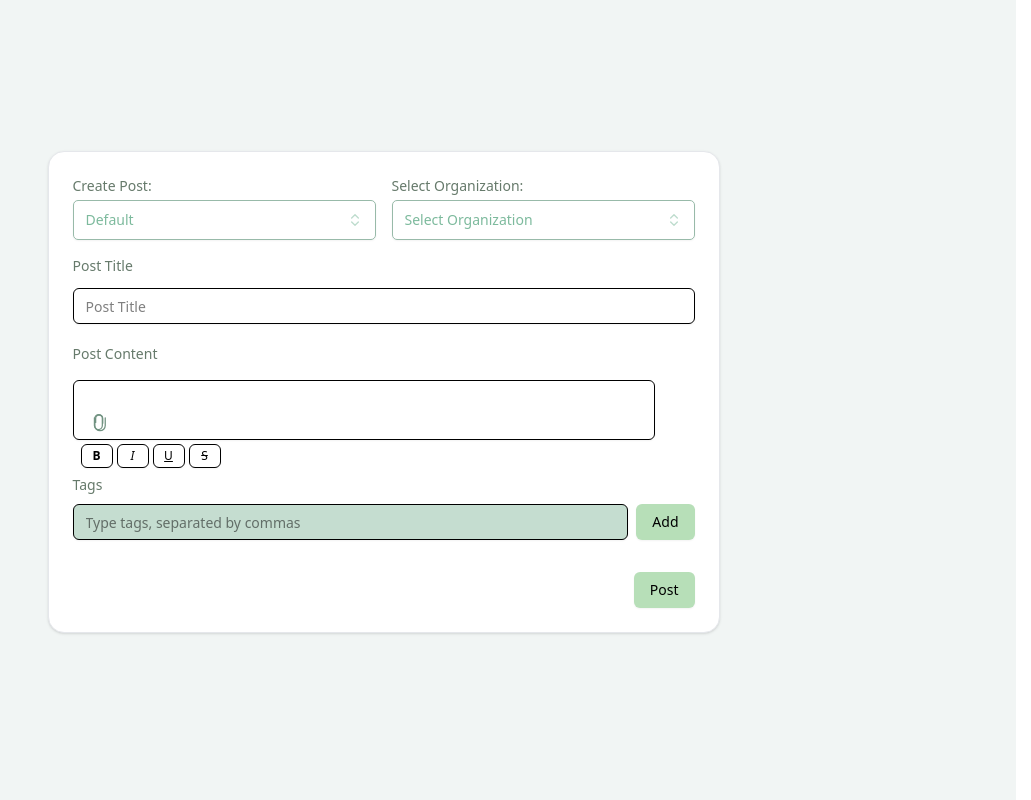
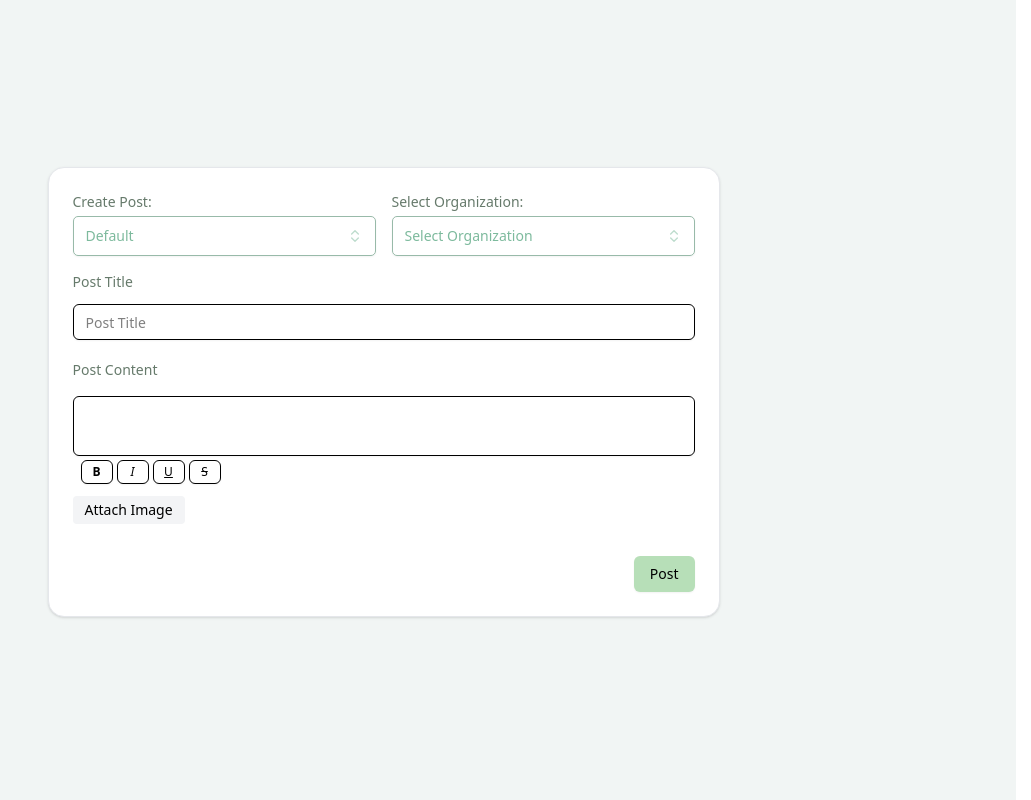
Before and after one commit to kemdav/Tambayan, a Next.js app: page /test/create-post-test in a window 1280 px wide. Shown: the whole page, without its empty margins (249-1280 px from the left). Built offline with nearby package versions, Linux system fonts and the light colour scheme.

Commit message:
fix: made post types and updated display post to receive data from createpost

```diff
--- a/src/app/components/ui/general/create-post-component.tsx
+++ b/src/app/components/ui/general/create-post-component.tsx
@@ -87,6 +87,7 @@ export function CreatePostComponent({
             onSelect={onPostTypeChange}
           />
         </div>
+        {postType === "default" && (
           <div className="flex-1">
             <label className="block text-sm font-medium text-neutral-muted-olive mb-1">Select Organization:</label>
             <DropdownRole
@@ -97,6 +98,7 @@ export function CreatePostComponent({
               onSelect={onOrgChange}
             />
           </div>
+        )}
       </div>
       {postType === "default" && (
         <>
@@ -115,17 +117,18 @@ export function CreatePostComponent({
               onChange={val => onContentChange(val as string)}
               isFormattable={true}
               multiline={true}
-              placeholder="What's happening in your organization?"
-              className="mb-2 pr-10"
+              placeholder="What's happening in your organizaticfbcbcbon?"
+              className="mb-2"
             />
-            {/* Clip icon for photo attachment */}
+            <div className="mt-10">
               <button
                 type="button"
-              className="absolute bottom-3 left-3 p-1 rounded hover:bg-gray-100"
+                className="px-3 py-1 rounded bg-gray-100 hover:bg-secondary-light-moss hover:text-white text-sm font-medium transition-colors"
                 onClick={() => document.getElementById('photo-upload-input')?.click()}
                 tabIndex={-1}
+                aria-label="Attach photo"
               >
-              <svg width="20" height="20" fill="none" viewBox="0 0 24 24"><path d="M16.5 13.5V7.75a4.75 4.75 0 10-9.5 0v8.5a6.25 6.25 0 0012.5 0V7" stroke="#719281" strokeWidth="1.5" strokeLinecap="round" strokeLinejoin="round"/><path d="M8 12.5V7.75a4 4 0 118 0v8.5a4.75 4.75 0 11-9.5 0V7" stroke="#719281" strokeWidth="1.5" strokeLinecap="round" strokeLinejoin="round"/></svg>
+                Attach Image
               </button>
               <input
                 id="photo-upload-input"
@@ -136,21 +139,12 @@ export function CreatePostComponent({
               />
               {photoFile && <span className="text-xs ml-2">{photoFile.name}</span>}
             </div>
-          {/* Tags UI using TagComponent */}
-          <div className="mb-2">
-            <label className="text-sm font-medium text-neutral-muted-olive">Tags</label>
-            <TagComponent
-              tags={tags}
-              tagInput={tagInput}
-              onTagInputChange={onTagInputChange ?? (() => {})}
-              onAddTag={onAddTag ?? (() => {})}
-              onRemoveTag={onRemoveTag}
-            />
           </div>
         </>
       )}
       {postType === "event" && (
         <>
+          <label className="text-sm font-medium text-neutral-muted-olive">Event Title</label>
           <Input
             type="text"
             placeholder="Event Title"
@@ -167,6 +161,27 @@ export function CreatePostComponent({
             placeholder="What's happening in your organization?"
             className="mb-2"
           />
+          {/* Attach Image button below description */}
+          <div className="mt-10">
+            <button
+              type="button"
+              className="px-3 py-1 rounded bg-gray-100 hover:bg-secondary-light-moss hover:text-white text-sm font-medium transition-colors"
+              onClick={() => document.getElementById('photo-upload-input')?.click()}
+              tabIndex={-1}
+              aria-label="Attach photo"
+            >
+              Attach Image
+            </button>
+            <input
+              id="photo-upload-input"
+              type="file"
+              accept="image/*"
+              style={{ display: 'none' }}
+              onChange={e => onPhotoChange && onPhotoChange(e.target.files?.[0] || null)}
+            />
+            {photoFile && <span className="text-xs ml-2">{photoFile.name}</span>}
+          </div>
+          <label className="text-sm font-medium text-neutral-muted-olive">Location</label>
           <Input
             type="text"
             placeholder="Location"
@@ -174,6 +189,7 @@ export function CreatePostComponent({
             onChange={e => onEventLocationChange && onEventLocationChange(e.target.value)}
             className="mb-2"
           />
+          <label className="text-sm font-medium text-neutral-muted-olive">Date</label>
           <Input
             type="text"
             placeholder="Date"
@@ -181,6 +197,7 @@ export function CreatePostComponent({
             onChange={e => onEventDateChange && onEventDateChange(e.target.value)}
             className="mb-2"
           />
+          <label className="text-sm font-medium text-neutral-muted-olive">Registration Period</label>
           <Input
             type="text"
             placeholder="Registration Period"
--- a/src/app/components/ui/general/display-post-component.tsx
+++ b/src/app/components/ui/general/display-post-component.tsx
@@ -26,6 +26,9 @@ interface DisplayPostComponentProps {
   orgLabel?: string;
   recipient?: string;
   isDetailed?: boolean;
+  eventLocation?: string;
+  eventDate?: string;
+  registrationPeriod?: string;
 }
 
 const EllipsisIcon = (props: React.SVGProps<SVGSVGElement>) => (
@@ -57,7 +60,10 @@ export const DisplayPostComponent: React.FC<DisplayPostComponentProps> = ({
   onComment,
   orgLabel: initialOrgLabel,
   recipient,
-  isDetailed = true,
+  isDetailed = false,
+  eventLocation,
+  eventDate,
+  registrationPeriod,
 }) => {
   const [showComment, setShowComment] = React.useState(false);
   const [showEdit, setShowEdit] = useState(false);
@@ -114,11 +120,11 @@ export const DisplayPostComponent: React.FC<DisplayPostComponentProps> = ({
           <div className="flex flex-col">
             <span className="font-semibold text-sm text-neutral-muted-olive flex items-center gap-2">
               {isDetailed ? (
+                posterName
+              ) : (
                 <>
-                  {posterName}{recipient ? ` to ${recipient}` : ''}
+                  {posterName}{recipient ? ` to ${recipient.toUpperCase()}` : ''}
                 </>
-              ) : (
-                posterName
               )}
             </span>
             <span className="text-xs text-gray-400">{daysSincePosted} days ago</span>
@@ -132,6 +138,21 @@ export const DisplayPostComponent: React.FC<DisplayPostComponentProps> = ({
         {displayEvent && (
           <div className="mb-2 text-base">
             <span className="font-bold">Event:</span> {displayEvent}
+          </div>
+        )}
+        {eventLocation && (
+          <div className="mb-1 text-sm text-gray-700">
+            <span className="font-semibold">Location:</span> {eventLocation}
+          </div>
+        )}
+        {eventDate && (
+          <div className="mb-1 text-sm text-gray-700">
+            <span className="font-semibold">Date:</span> {eventDate}
+          </div>
+        )}
+        {registrationPeriod && (
+          <div className="mb-2 text-sm text-gray-700">
+            <span className="font-semibold">Registration Period:</span> {registrationPeriod}
           </div>
         )}
         <div
--- a/src/app/components/ui/general/tag-component.tsx
+++ b/src/app/components/ui/general/tag-component.tsx
@@ -30,7 +30,7 @@ export function TagComponent({ tags, tagInput, onTagInputChange, onAddTag, onRem
       <div className="flex gap-2">
         <Input
           type="text"
-          placeholder="Type tags, separated by commas"
+          placeholder="Type tags"
           value={tagInput}
           onChange={e => onTagInputChange(e.target.value)}
           onKeyDown={e => {
--- /dev/null
+++ b/src/app/test/createpost-wd-display/page.tsx
@@ -0,0 +1,85 @@
+"use client";
+import * as React from "react";
+import { CreatePostComponent } from "@/app/components/ui/general/create-post-component";
+import { DisplayPostComponent } from "@/app/components/ui/general/display-post-component";
+
+export default function CreatePostWDDisplayTestPage() {
+  const [postType, setPostType] = React.useState("default");
+  const [org, setOrg] = React.useState<string | null>(null);
+  const [title, setTitle] = React.useState("");
+  const [content, setContent] = React.useState("");
+  const [eventLocation, setEventLocation] = React.useState("");
+  const [eventDate, setEventDate] = React.useState("");
+  const [registrationPeriod, setRegistrationPeriod] = React.useState("");
+  const [photoFile, setPhotoFile] = React.useState<File | null>(null);
+  const [tags, setTags] = React.useState<string[]>([]);
+  const [tagInput, setTagInput] = React.useState("");
+  const [displayData, setDisplayData] = React.useState<any>(null);
+
+  // Tag handlers (if you want to use tags in DisplayPostComponent)
+  const handleAddTag = () => {
+    const trimmed = tagInput.trim();
+    if (trimmed && !tags.includes(trimmed)) {
+      setTags([...tags, trimmed]);
+    }
+    setTagInput("");
+  };
+  const handleRemoveTag = (tag: string) => {
+    setTags(tags.filter(t => t !== tag));
+  };
+
+  const handlePost = () => {
+    setDisplayData({
+      posterName: "Unknown",
+      recipient: postType === "default" ? org || undefined : undefined,
+      avatarSrc: null,
+      daysSincePosted: 0,
+      title,
+      content,
+      imageSrc: photoFile ? URL.createObjectURL(photoFile) : undefined,
+      likes: 0,
+      comments: 0,
+      tags,
+      event: postType === "event" ? title : undefined,
+      eventLocation: postType === "event" ? eventLocation : undefined,
+      eventDate: postType === "event" ? eventDate : undefined,
+      registrationPeriod: postType === "event" ? registrationPeriod : undefined,
+      isDetailed: postType === "event",
+    });
+  };
+
+  return (
+    <div className="min-h-screen bg-neutral-mint-white flex flex-col items-center justify-center p-4">
+      <CreatePostComponent
+        className="max-w-2xl"
+        postType={postType}
+        onPostTypeChange={setPostType}
+        org={org}
+        onOrgChange={setOrg}
+        title={title}
+        onTitleChange={setTitle}
+        content={content}
+        onContentChange={setContent}
+        onPost={handlePost}
+        eventLocation={eventLocation}
+        onEventLocationChange={setEventLocation}
+        eventDate={eventDate}
+        onEventDateChange={setEventDate}
+        registrationPeriod={registrationPeriod}
+        onRegistrationPeriodChange={setRegistrationPeriod}
+        photoFile={photoFile}
+        onPhotoChange={setPhotoFile}
+        tags={tags}
+        tagInput={tagInput}
+        onTagInputChange={setTagInput}
+        onAddTag={handleAddTag}
+        onRemoveTag={handleRemoveTag}
+      />
+      {displayData && (
+        <div className="mt-8 w-full max-w-2xl mx-auto">
+          <DisplayPostComponent {...displayData} />
+        </div>
+      )}
+    </div>
+  );
+}
```
Lines whose indentation alone changed are shown as unchanged.
